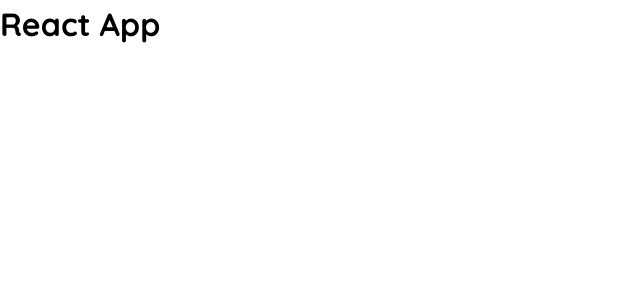
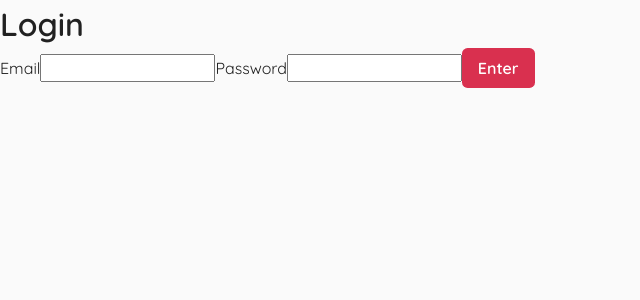
Before and after one commit to pedrodruviaro/react-animations, a React (Create React App) app: page / in a window 1280 px wide. Shown: the top 300 px of the page, without its empty margins (0-640 px from the left). Built offline with nearby package versions, Linux system fonts and the light colour scheme.

Commit message:
add: Button, Routes

```diff
--- a/src/App.jsx
+++ b/src/App.jsx
@@ -1,9 +1,55 @@
 import React from "react";
+import { BrowserRouter, Routes, Route } from "react-router-dom";
+import { Button } from "./components/Button";
+
+export const Login = () => {
+    return (
+        <div>
+            <h1>Login</h1>
+            <form>
+                <label>
+                    Email
+                    <input type="text" />
+                </label>
+                <label>
+                    Password
+                    <input type="text" />
+                </label>
+
+                <Button type="submit">Enter</Button>
+            </form>
+        </div>
+    );
+};
+
+export const Register = () => {
+    return (
+        <div>
+            <h1>Login</h1>
+            <form>
+                <label>
+                    Email
+                    <input type="text" />
+                </label>
+                <label>
+                    Password
+                    <input type="text" />
+                </label>
+                <label>
+                    Confirm Password
+                    <input type="text" />
+                </label>
+            </form>
+        </div>
+    );
+};
 
 export const App = () => {
     return (
-        <>
-            <h1>React App</h1>
-        </>
+        <BrowserRouter>
+            <Routes>
+                <Route path="/" element={<Login />} />
+            </Routes>
+        </BrowserRouter>
     );
 };
--- /dev/null
+++ b/src/components/Button/index.jsx
@@ -0,0 +1,6 @@
+import React from "react";
+import { Container } from "./styles.jsx";
+
+export const Button = ({ children, ...props }) => {
+    return <Container {...props}>{children}</Container>;
+};
--- /dev/null
+++ b/src/components/Button/styles.jsx
@@ -0,0 +1,16 @@
+import styled from "styled-components";
+
+export const Container = styled.button`
+    background: #d9304f;
+    color: #fff;
+    padding: 0.5em 1em;
+
+    border-radius: 0.35rem;
+
+    transition: filter 250ms ease-in-out;
+
+    &:hover,
+    &:focus-within {
+        filter: brightness(1.1);
+    }
+`;
--- a/src/styles/GlobalStyles.jsx
+++ b/src/styles/GlobalStyles.jsx
@@ -4,4 +4,27 @@
     * {
         font-family: 'Quicksand', sans-serif;
     }
+
+    body {
+        background-color: #fafafa;
+        color: #212121;
+    }
+
+    h1, h2, h3,h4 {
+        font-weight: 600;
+    }
+
+    p {
+        line-height: 1.4;
+    }
+
+    button {
+        cursor: pointer;
+        border: none;
+        outline: none;
+        background: none;
+
+        font-size: 1rem;
+        font-weight: 600;
+    }
 `;
```
